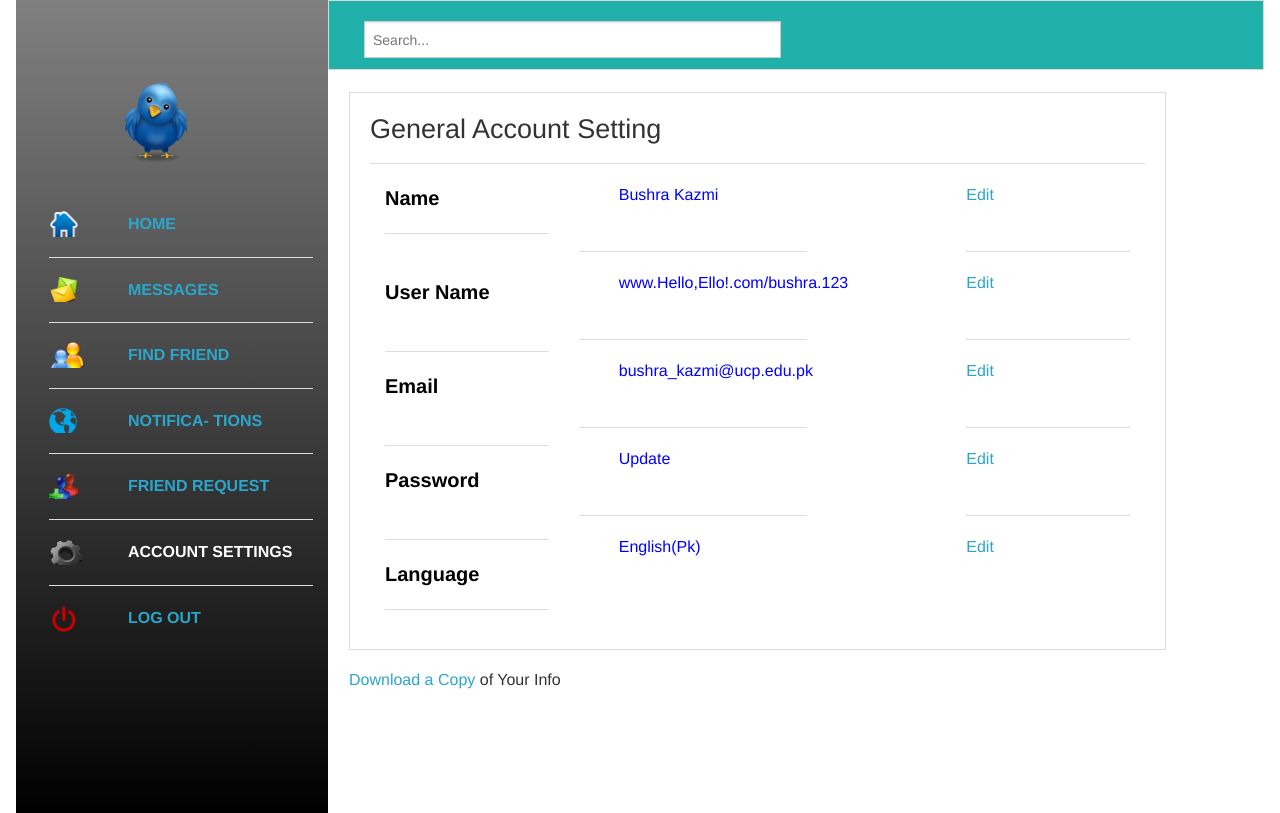
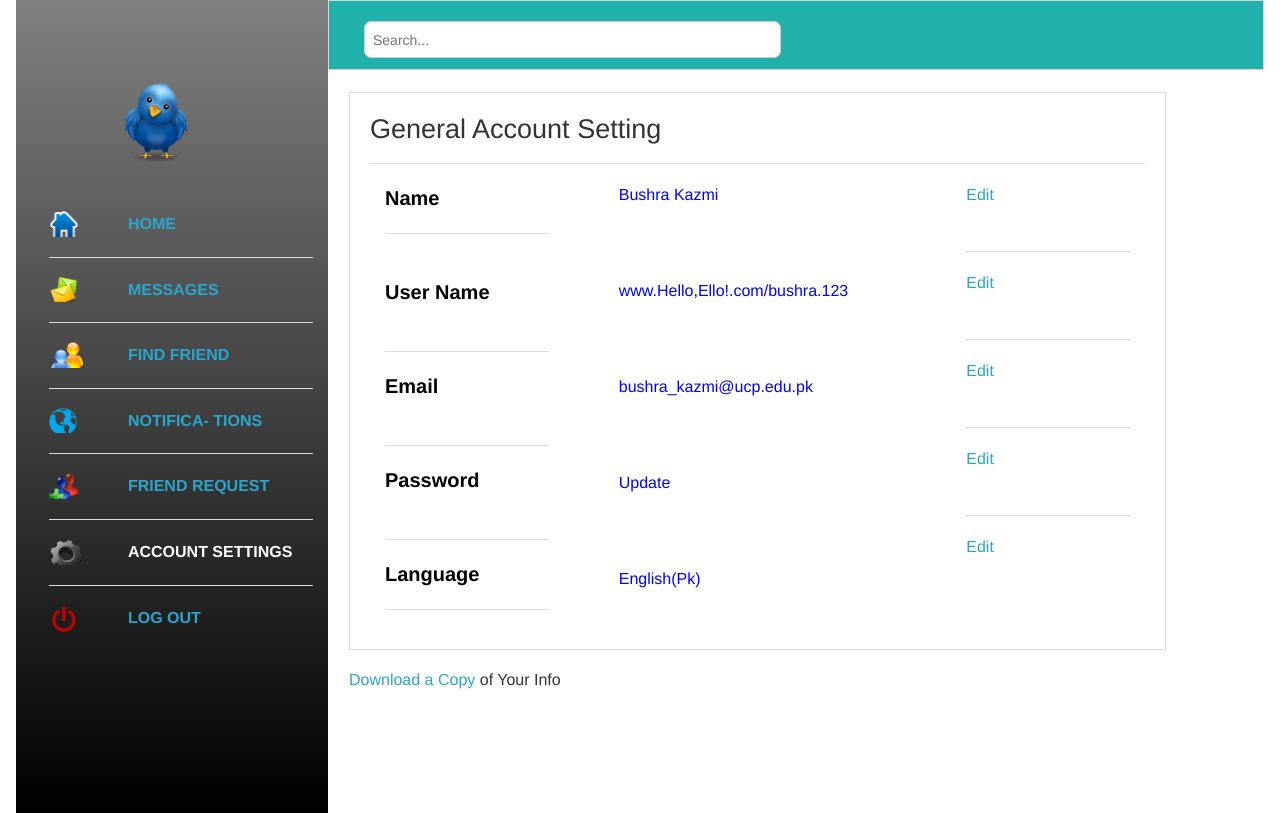
Before and after one commit to HafizAli/WAD-FINAL-PROJECT, a plain HTML site: page account.html in a window 1280 px wide. Drawn offline with Linux system fonts and the light colour scheme.

Commit message:
name theek key hyn

```diff
--- a/account.html
+++ b/account.html
@@ -20,18 +20,18 @@
           <ul>
             <li class="home "><a href="profile.html" > HOME</a></li><hr>
             <li class="file"><a href="message.html" > MESSAGES</a></li><hr>
-            <li class="share"><a href="index.html" > FIND FRIEND</a></li><hr>
+            <li class="share"><a href="findfriends.html" > FIND FRIEND</a></li><hr>
             <li class="link"><a href="#" > NOTIFICA- TIONS</a></li><hr>
             <li class="event"><a href="#" > FRIEND REQUEST</a></li><hr>
             <li class="setting active"><a href="account.html" > ACCOUNT SETTINGS</a></li><hr>
-            <li class="out"><a href="index2.html" > LOG OUT</a></li>
+            <li class="out"><a href="dashbord.html" > LOG OUT</a></li>
              <br>
           </ul>
           <br /><br /><br /><br /><br />
         </div>
            <div class="large-9 small-9 columns panel">
            <div class="large-6 columns small-9" >
-            <input type="text" placeholder="Search..." class="border">
+            <input type="text" placeholder="Search..." class="border" style="border-radius:7px">
            </div>
 
            <div class="row">
@@ -50,10 +50,10 @@
               </div>
               <div class="large-2 column "></div>
               <div class="large-4 column ">
-                <a class="value"> Bushra Kazmi</a><br><br><hr>
-                <a class="value">www.Hello,Ello!.com/bushra.123</a><br><br><hr>
-                <a class="value"> bushra_kazmi@ucp.edu.pk</a><br><br><hr>
-                <a class="value"> Update</a><br><br><hr>
+                <a class="value"> Bushra Kazmi</a><br><br><br><br>
+                <a class="value">www.Hello,Ello!.com/bushra.123</a><br><br><br><br>
+                <a class="value"> bushra_kazmi@ucp.edu.pk</a><br><br><br><br>
+                <a class="value"> Update</a><br><br><br><br>
                 <a class="value"> English(Pk)</a>
               </div>
               <div class="large-3 column ">
```
Also changed, not shown: dashbord.html (renamed from index2.html, +2 -2 lines), findfriends.html (renamed from index.html, +3 -3 lines), message.html (+3 -3 lines), profile.html (+2 -2 lines).
